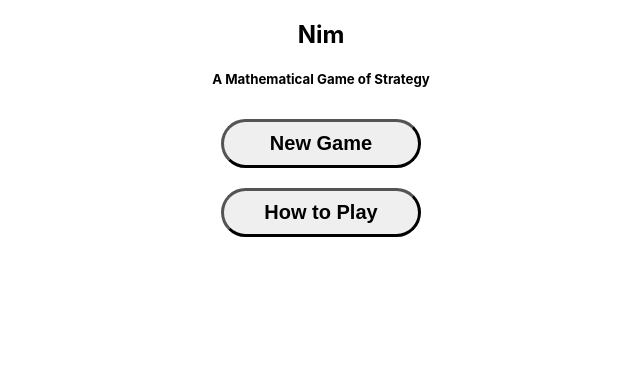
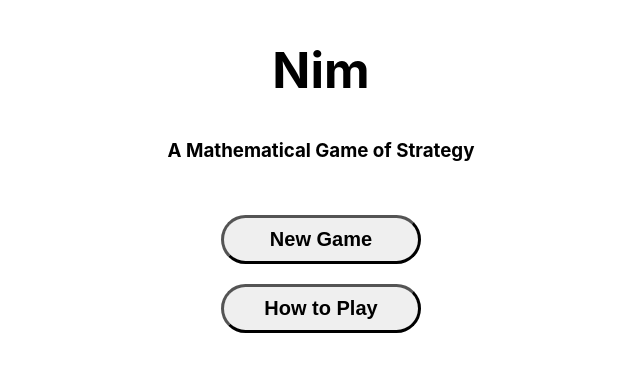
Before and after one commit to conmart/nimv2, a React (Create React App) app: page / in a window 1280 px wide. Shown: the top 372 px of the page, without its empty margins (319-959 px from the left). Built offline with nearby package versions, Linux system fonts and the light colour scheme.

Commit message:
improved styling

```diff
--- a/src/components/Welcome/index.jsx
+++ b/src/components/Welcome/index.jsx
@@ -30,11 +30,12 @@ const Welcome = () => {
   const buttonsContainerStyles = cx("buttonsContainer", {
     welcomeButtons: !activeGame,
   });
+  const titleStyles = cx({ "secondaryTitle": activeGame });
 
   return (
     <div className="appContainer">
-      <h2>Nim</h2>
-      {activeGame ? <GameBoard /> : <h5>A Mathematical Game of Strategy</h5>}
+      <h1 className={titleStyles}>Nim</h1>
+      {activeGame ? <GameBoard /> : <h3>A Mathematical Game of Strategy</h3>}
       <div className={buttonsContainerStyles}>
         <Button big={!activeGame} onClick={newGame} text="New Game" />
         <Button big={!activeGame} onClick={instructions} text="How to Play" />
--- a/src/components/Welcome/styles.css
+++ b/src/components/Welcome/styles.css
@@ -1,17 +1,24 @@
 .appContainer {
   text-align: center;
+}
+
+h1 {
+  font-size: 50px;
+  margin: 0;
+  padding: 40px 0 20px;
+}
+
+.secondaryTitle {
+  font-size: 32px;
 }
 
 .buttonsContainer {
   display: flex;
   align-items: center;
   justify-content: center;
+  padding-top: 25px;
 }
 
 .welcomeButtons {
   flex-direction: column;
 }
-
-/* .inGameButtons {
-
-} */
```
